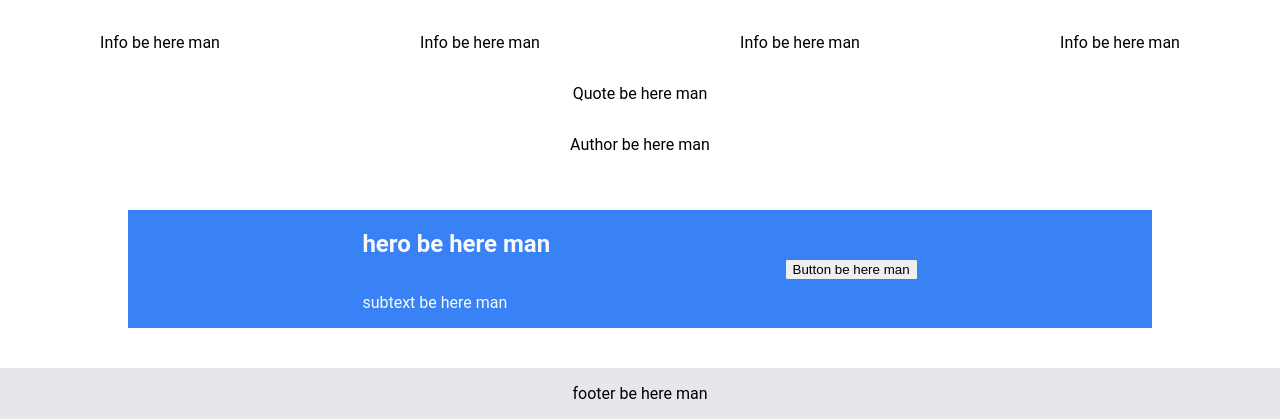
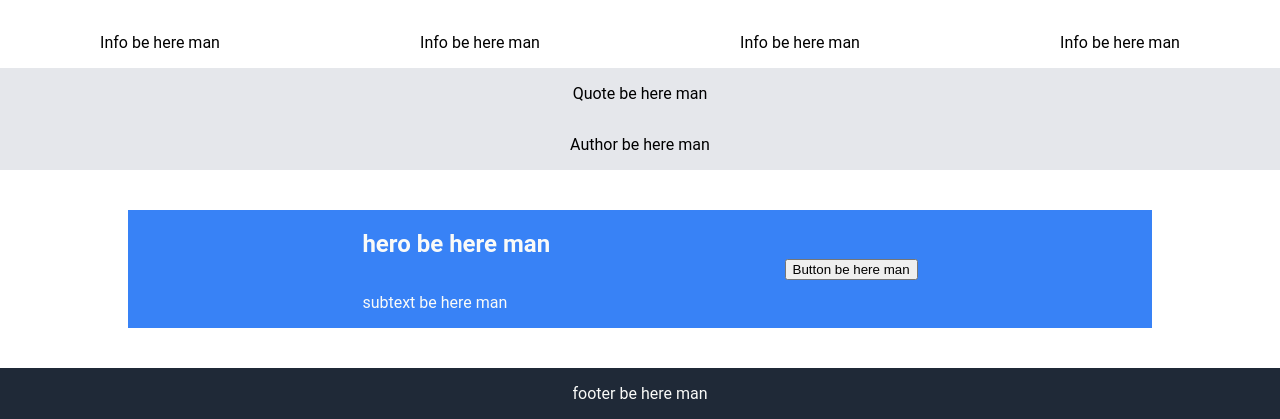
Before and after one commit to vspanda/odin-landing, a plain HTML site: page index.html in a window 1280 px wide. Shown: the part 547-966 px from the top of the page. Drawn offline with Linux system fonts and the light colour scheme.

Commit message:
Fix Colours

```diff
--- a/styles.css
+++ b/styles.css
@@ -116,6 +116,8 @@ body {
     flex-flow: column nowrap;
     justify-content: center;
     align-items: center;
+
+    background-color: var(--color-sub);
 }
 
 .call-to-action {
@@ -148,5 +150,6 @@ body {
     justify-content: center;
     align-items: center;
 
-    background-color: var(--color-sub);
+    color: var(--text-main);
+    background-color: var(--color-main);
 }
```
